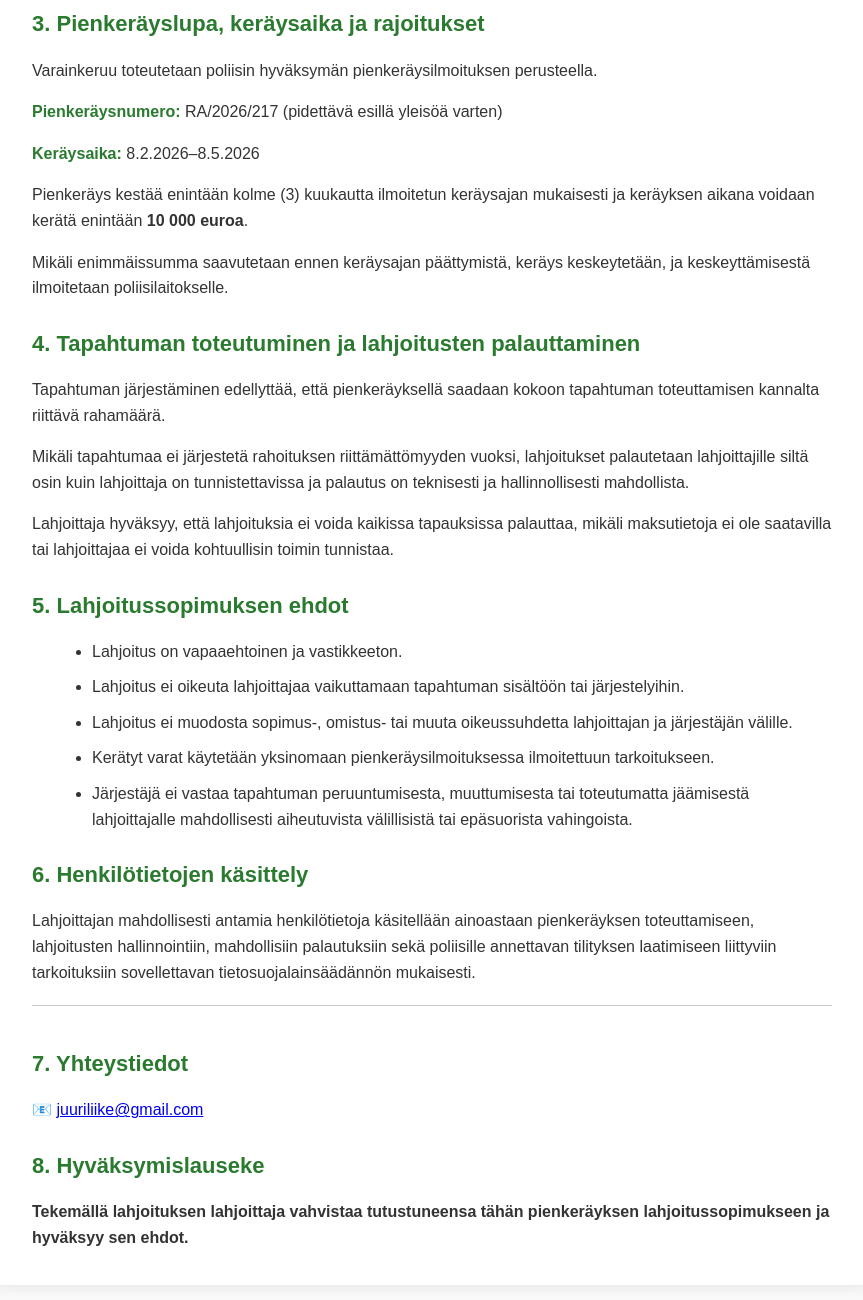
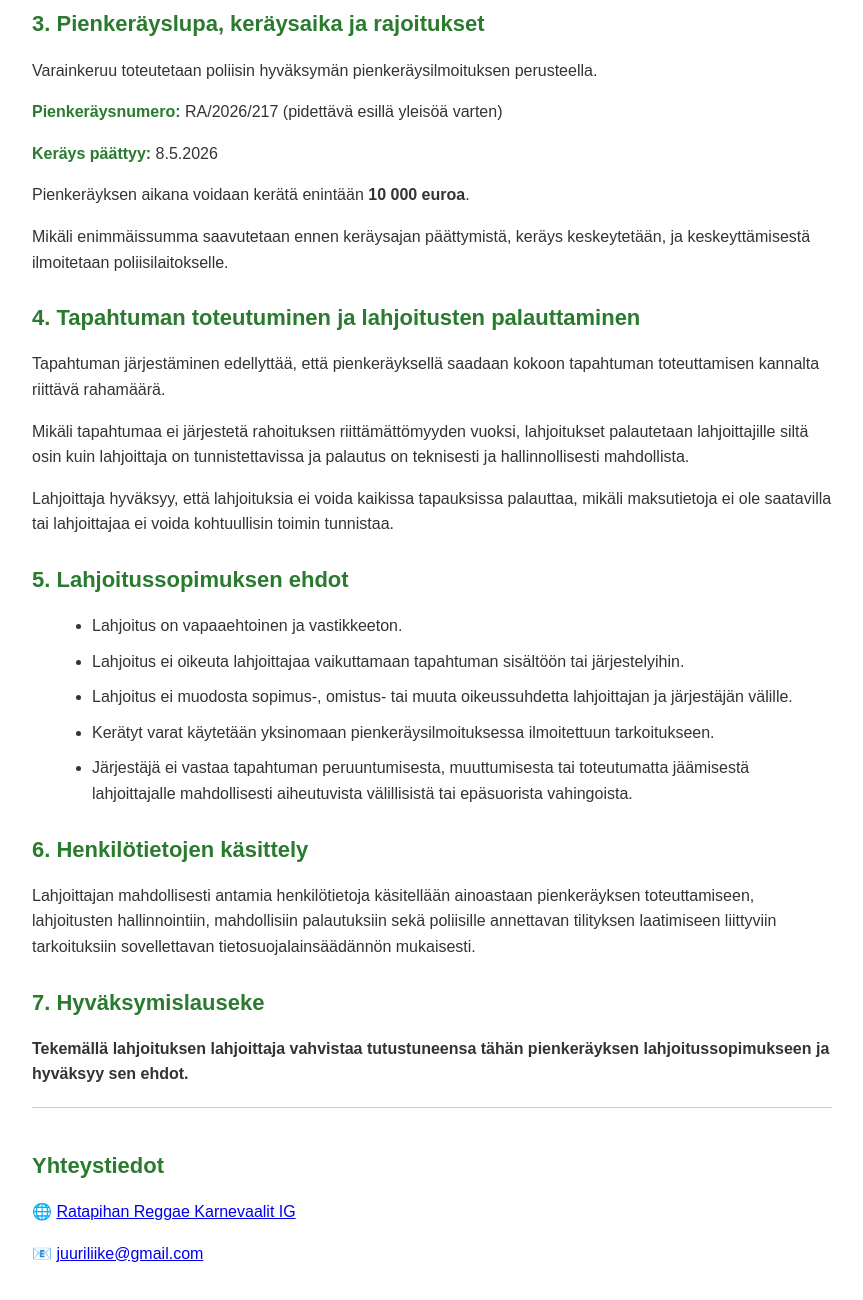
Before and after one commit to henrijuvonen/ratapihanreggaekarnevaalit, a plain HTML site: page index2.html in a window 1280 px wide. Shown: the part 973-2273 px from the top of the page, without its empty margins (208-1071 px from the left). Drawn offline with Linux system fonts and the light colour scheme.

Commit message:
Update index2.html

```diff
--- a/index2.html
+++ b/index2.html
@@ -81,8 +81,8 @@
         <h2>3. Pienkeräyslupa, keräysaika ja rajoitukset</h2>
         <p>Varainkeruu toteutetaan poliisin hyväksymän pienkeräysilmoituksen perusteella.</p>
         <p><span class="highlight">Pienkeräysnumero:</span> RA/2026/217 (pidettävä esillä yleisöä varten)</p>
-        <p><span class="highlight">Keräysaika:</span> 8.2.2026–8.5.2026</p>
-        <p>Pienkeräys kestää enintään kolme (3) kuukautta ilmoitetun keräysajan mukaisesti ja keräyksen aikana voidaan kerätä enintään <strong>10 000 euroa</strong>.</p>
+        <p><span class="highlight">Keräys päättyy:</span> 8.5.2026</p>
+        <p>Pienkeräyksen aikana voidaan kerätä enintään <strong>10 000 euroa</strong>.</p>
         <p>Mikäli enimmäissumma saavutetaan ennen keräysajan päättymistä, keräys keskeytetään, ja keskeyttämisestä ilmoitetaan poliisilaitokselle.</p>
 
         <h2>4. Tapahtuman toteutuminen ja lahjoitusten palauttaminen</h2>
@@ -102,13 +102,20 @@
         <h2>6. Henkilötietojen käsittely</h2>
         <p>Lahjoittajan mahdollisesti antamia henkilötietoja käsitellään ainoastaan pienkeräyksen toteuttamiseen, lahjoitusten hallinnointiin, mahdollisiin palautuksiin sekä poliisille annettavan tilityksen laatimiseen liittyviin tarkoituksiin sovellettavan tietosuojalainsäädännön mukaisesti.</p>
 
+
+
+
+        <h2>7. Hyväksymislauseke</h2>
+        <p><strong>Tekemällä lahjoituksen lahjoittaja vahvistaa tutustuneensa tähän pienkeräyksen lahjoitussopimukseen ja hyväksyy sen ehdot.</strong></p>
         <div class="contact">
-            <h2>7. Yhteystiedot</h2>
+            <h2>Yhteystiedot</h2>
+            <p>🌐 <a href="https://www.instagram.com/ratapihanreggaekarnevaalit/">Ratapihan Reggae Karnevaalit IG</a></p>
             <p>📧 <a href="mailto:juuriliike@gmail.com">juuriliike@gmail.com</a></p>
+
+
         </div>
+    </div>
 
-        <h2>8. Hyväksymislauseke</h2>
-        <p><strong>Tekemällä lahjoituksen lahjoittaja vahvistaa tutustuneensa tähän pienkeräyksen lahjoitussopimukseen ja hyväksyy sen ehdot.</strong></p>
-    </div>
+
 </body>
 </html>
```
